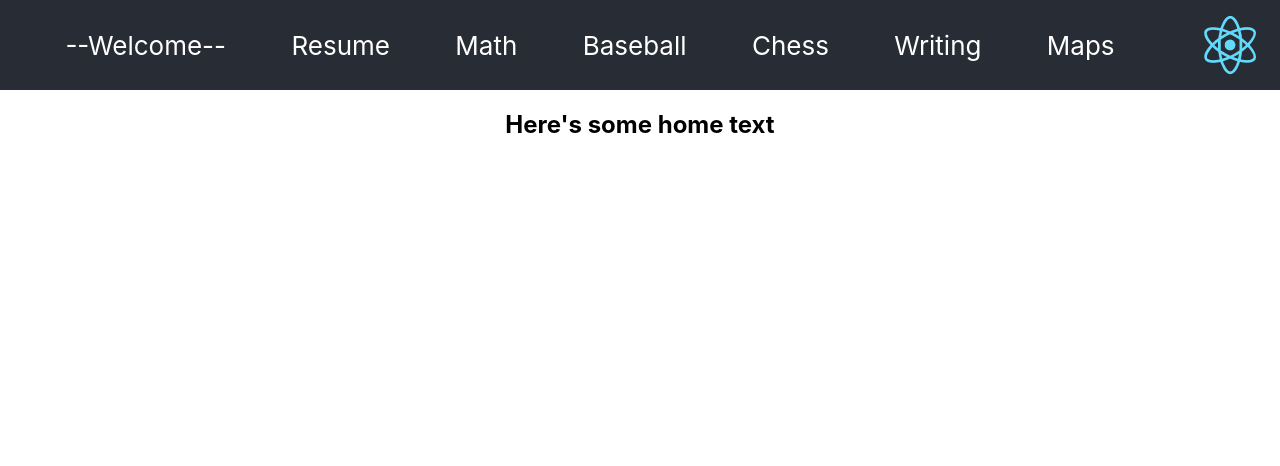
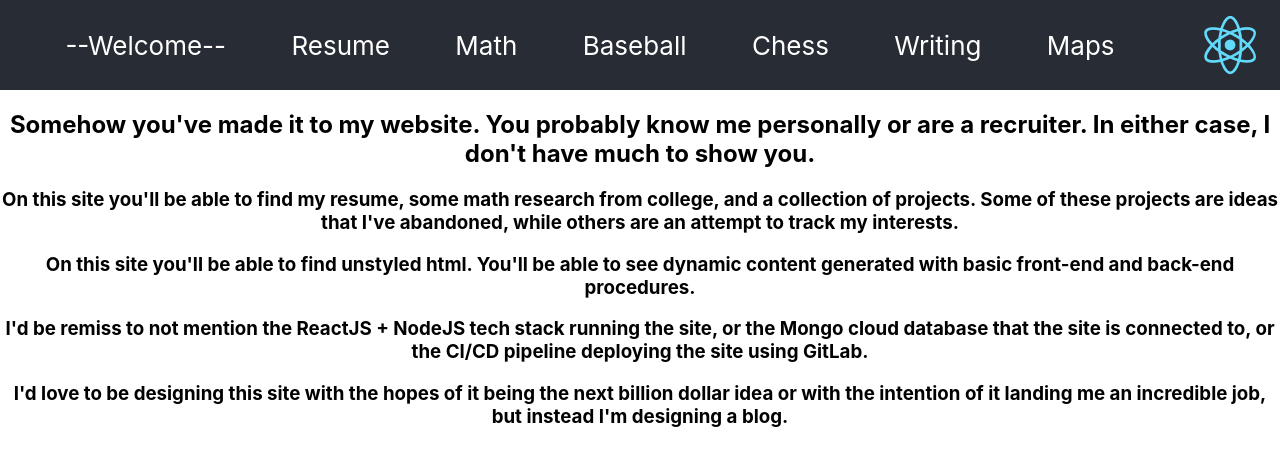
Before and after one commit to colinharfst/example-site, a React (Create React App) app in the folder client/: page / in a window 1280 px wide. Shown: the top 466 px of the page. Built offline with nearby package versions, Linux system fonts and the light colour scheme.

Commit message:
unstyled home text and resume update

```diff
--- a/client/src/components/home/home.jsx
+++ b/client/src/components/home/home.jsx
@@ -5,7 +5,16 @@ export function Home() {
 
   return (
     <div>
-      <h2>Here's some home text</h2>
+      <h2>Somehow you've made it to my website. You probably know me personally or are a recruiter. In either case, I don't have much to show you.</h2>
+      <h3>
+        On this site you'll be able to find my resume, some math research from college, and a collection of projects. Some of these projects are ideas that I've abandoned, while others are an attempt
+        to track my interests.
+      </h3>
+      <h3>On this site you'll be able to find unstyled html. You'll be able to see dynamic content generated with basic front-end and back-end procedures.</h3>
+      <h3>
+        I'd be remiss to not mention the ReactJS + NodeJS tech stack running the site, or the Mongo cloud database that the site is connected to, or the CI/CD pipeline deploying the site using GitLab.
+      </h3>
+      <h3>I'd love to be designing this site with the hopes of it being the next billion dollar idea or with the intention of it landing me an incredible job, but instead I'm designing a blog.</h3>
     </div>
   );
 }
```
Also changed, not shown: 1 other file (tests, documents, lock files or other folders).
